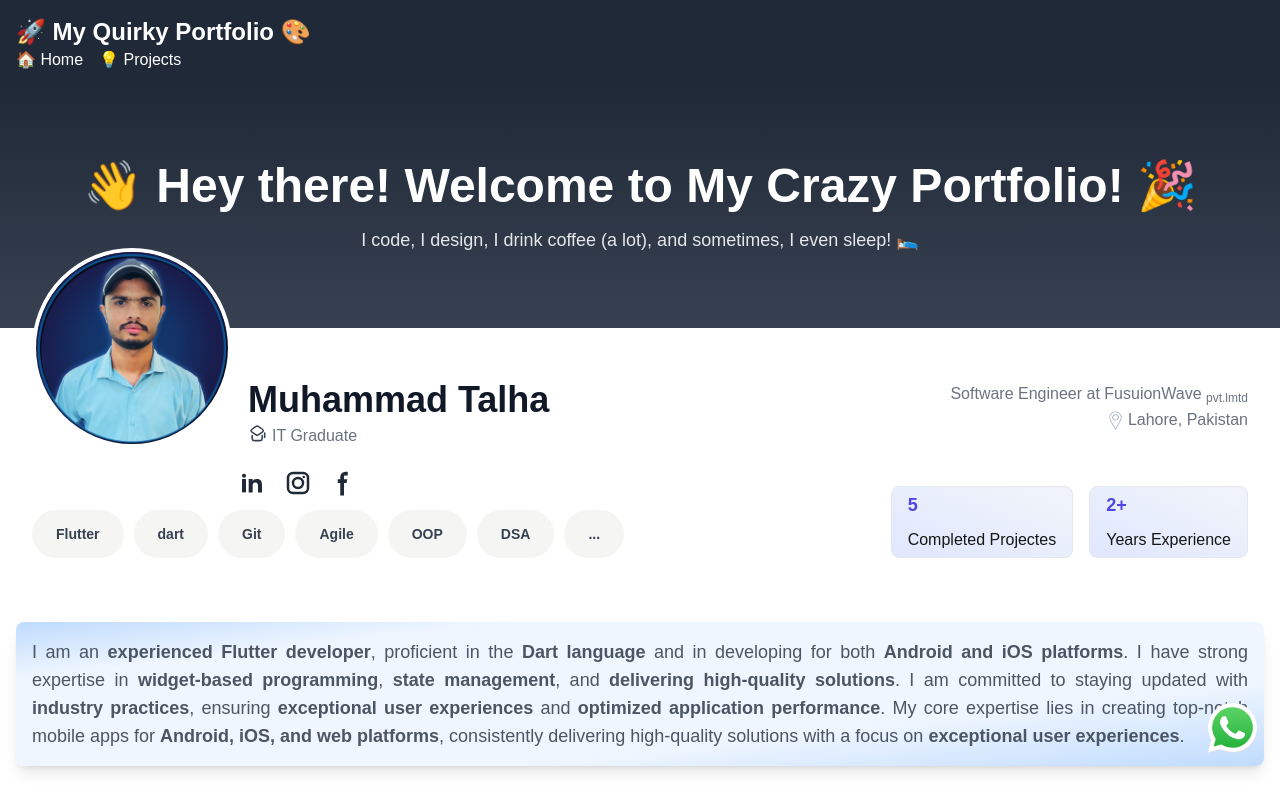
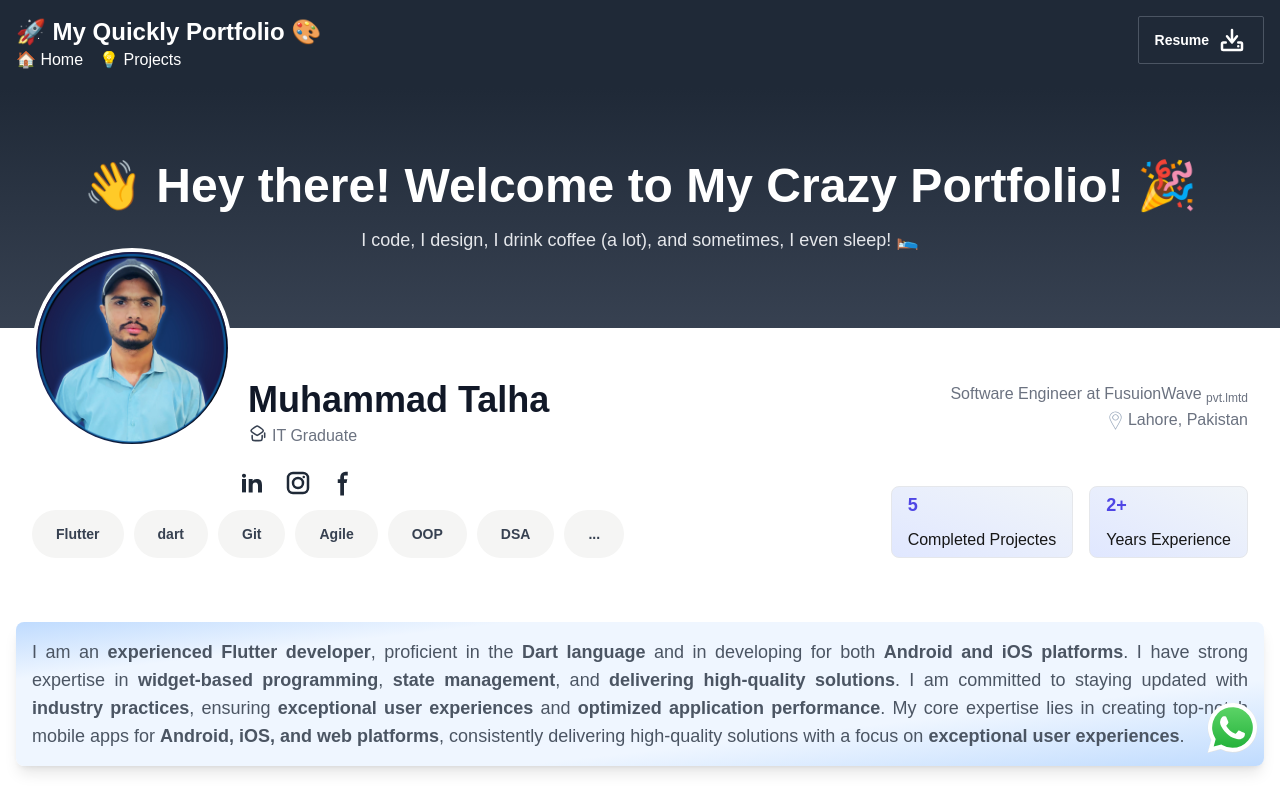
Before and after one commit to mdtalhadev/portfolio, a Next.js app: page / in a window 1280 px wide. Shown: the top 800 px of the page. Built offline with nearby package versions, Linux system fonts and the light colour scheme.

Commit message:
resume button added

```diff
--- a/src/components/navBar.tsx
+++ b/src/components/navBar.tsx
@@ -1,13 +1,41 @@
-const AppBar = ()=> (
+const AppBar = () => (
 
     <nav className="bg-gray-800 text-white py-4">
-        <div className="container mx-auto px-4">
-            <a href="#" className="text-2xl font-bold">🚀 My Quirky Portfolio 🎨</a>
-            <ul className="flex space-x-4">
-                <li><a href="#" className="hover:text-gray-300">🏠 Home</a></li>
-                <li><a href="#" className="hover:text-gray-300">💡 Projects</a></li>
-            </ul>
+        <div className="container mx-auto px-4 flex justify-between">
+            <div>
+                <a href="#" className="text-2xl font-bold">🚀 My Quickly Portfolio 🎨</a>
+                <ul className="flex space-x-4">
+                    <li><a href="#" className="hover:text-gray-300">🏠 Home</a></li>
+                    <li><a href="#" className="hover:text-gray-300">💡 Projects</a></li>
+                </ul>
+            </div>
+            <div>
+                <button
+  className="rounded-sm border border-solid border-gray-600 py-2 px-4 text-sm font-semibold shadow-sm shadow-transparent transition-all duration-500 hover:shadow-gray-50 hover:bg-gray-300 flex items-center gap-2"
+>
+  Resume
+  <svg
+    className="w-[30px] h-[30px] text-gray-800 "
+    aria-hidden="true"
+    xmlns="http://www.w3.org/2000/svg"
+    width="24"
+    height="24"
+    fill="none"
+    viewBox="0 0 24 24"
+  >
+    <path
+      stroke="white"
+      strokeLinecap="round"
+      strokeLinejoin="round"
+      strokeWidth="2"
+      d="M12 13V4M7 14H5a1 1 0 0 0-1 1v4a1 1 0 0 0 1 1h14a1 1 0 0 0 1-1v-4a1 1 0 0 0-1-1h-2m-1-5-4 5-4-5m9 8h.01"
+    />
+  </svg>
+</button>
+
+            </div>
         </div>
+
     </nav>
 )
 
```
